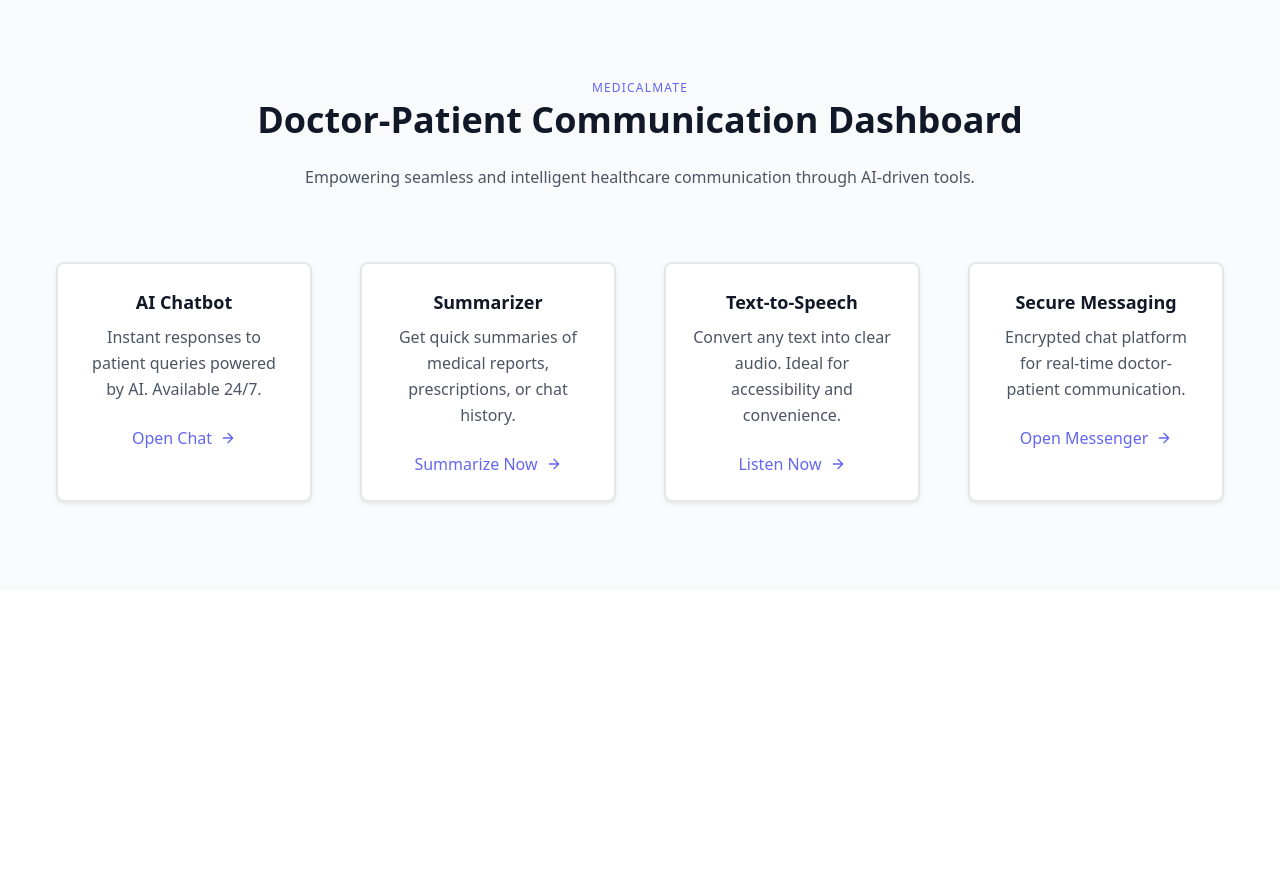
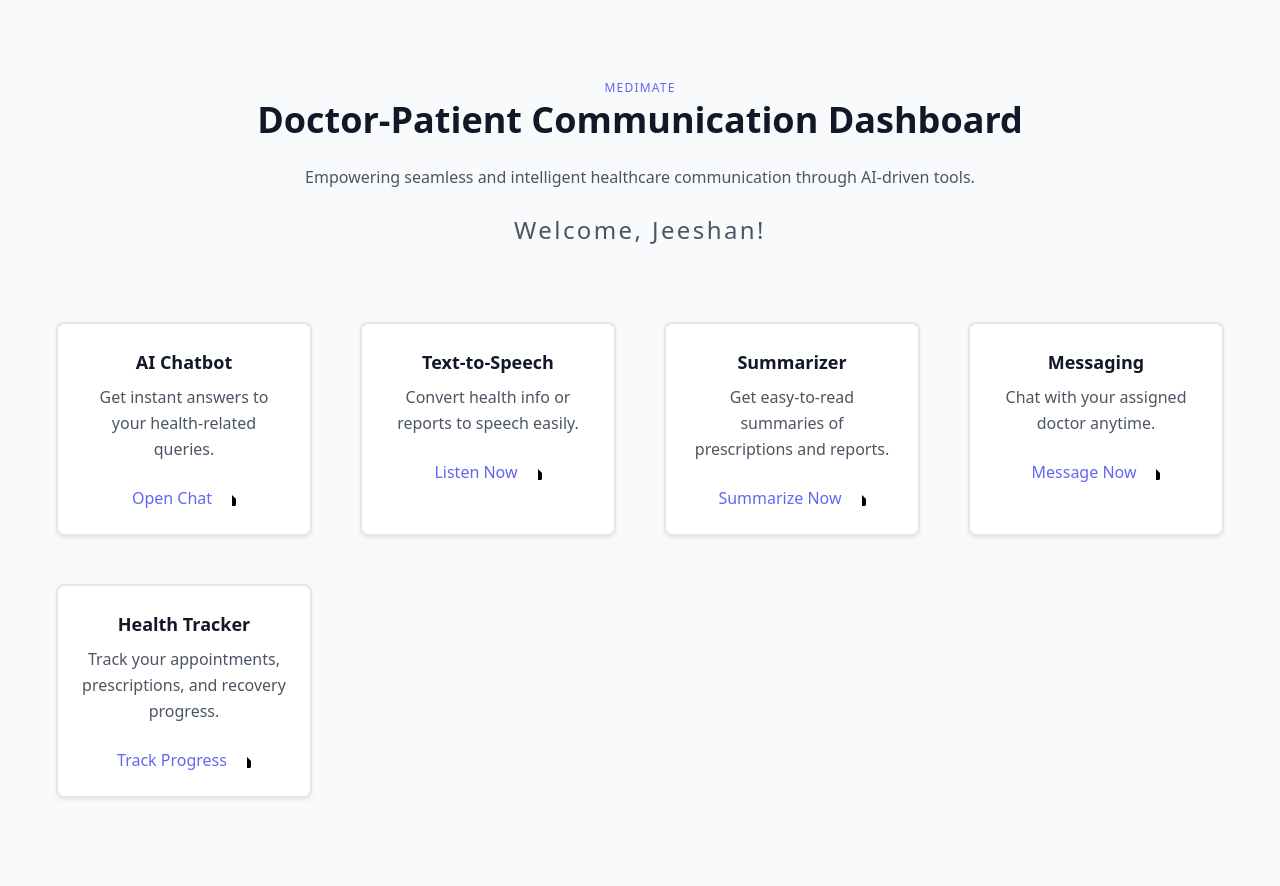
Before and after one commit to PranavKadagadakai/Doctor-Patient_Comm_Sys, a Flask app: page /dashboard in a window 1280 px wide. Shown: the part 88-974 px from the top of the page. Before the commit the page ends 593 px from the top, so only its background shows below. Run offline with Flask 3, Linux system fonts and the light colour scheme; a user stored in the database is signed in; parts of the project's set-up code (start-up, migrations or seed data) failed here and were passed over; some libraries are stand-ins or nearby versions.

Commit message:
Updated templates

```diff
--- a/app/templates/dashboard.html
+++ b/app/templates/dashboard.html
@@ -3,21 +3,81 @@
 <section class="text-gray-600 body-font bg-gray-50 py-20">
   <div class="container px-5 mx-auto">
     <div class="flex flex-col text-center w-full mb-16">
-        <h2 class="text-xs text-indigo-500 tracking-widest font-medium title-font mb-1">MEDICALMATE</h2>
+      <h2 class="text-xs text-indigo-500 tracking-widest font-medium title-font mb-1">MEDIMATE</h2>
       <h1 class="sm:text-4xl text-3xl font-bold title-font text-gray-900 mb-4">Doctor-Patient Communication Dashboard</h1>
-        <p class="lg:w-2/3 mx-auto leading-relaxed text-base text-gray-600">Empowering seamless and intelligent healthcare communication through AI-driven tools.</p>
+      <p class="lg:w-2/3 mx-auto leading-relaxed text-base text-gray-600">Empowering seamless and intelligent healthcare communication through AI-driven tools.</p><br>
+      <h1 class="text-2xl tracking-widest font-medium title-font mb-1">Welcome, {{ username }}!</h1>
     </div>
     <div class="flex flex-wrap -m-4">
+
+      {% if role == 'doctor' %}
+        <!-- Doctor Dashboard -->
+
+        <!-- Summarizer -->
+        <div class="p-4 md:w-1/2 lg:w-1/4">
+          <div class="h-full border-2 border-gray-200 rounded-lg p-6 text-center bg-white shadow-sm hover:shadow-md transition duration-300">
+            <h2 class="text-lg font-semibold text-gray-900 mb-2">Summarizer</h2>
+            <p class="leading-relaxed mb-4 text-gray-600">Quick summaries of reports, prescriptions, or chat history.</p>
+            <a href="{{ url_for('main.summarize_page') }}" class="text-indigo-500 inline-flex items-center cursor-pointer">Summarize Now
+              <svg class="w-4 h-4 ml-2" ...> <path d="M5 12h14M12 5l7 7-7 7"/> </svg>
+            </a>
+          </div>
+        </div>
+
+        <!-- Forum -->
+        <div class="p-4 md:w-1/2 lg:w-1/4">
+          <div class="h-full border-2 border-gray-200 rounded-lg p-6 text-center bg-white shadow-sm hover:shadow-md transition duration-300">
+            <h2 class="text-lg font-semibold text-gray-900 mb-2">Forum</h2>
+            <p class="leading-relaxed mb-4 text-gray-600">Share and discuss medical cases and research securely.</p>
+            <a href="{{ url_for('main.forum_page') }}" class="text-indigo-500 inline-flex items-center cursor-pointer">Go to Forum
+              <svg class="w-4 h-4 ml-2" ...> <path d="M5 12h14M12 5l7 7-7 7"/> </svg>
+            </a>
+          </div>
+        </div>
+
+        <!-- Messaging -->
+        <div class="p-4 md:w-1/2 lg:w-1/4">
+          <div class="h-full border-2 border-gray-200 rounded-lg p-6 text-center bg-white shadow-sm hover:shadow-md transition duration-300">
+            <h2 class="text-lg font-semibold text-gray-900 mb-2">Secure Messaging</h2>
+            <p class="leading-relaxed mb-4 text-gray-600">Encrypted real-time communication with patients.</p>
+            <a href="{{ url_for('main.messaging_page') }}" class="text-indigo-500 inline-flex items-center cursor-pointer">Open Messenger
+              <svg class="w-4 h-4 ml-2" ...> <path d="M5 12h14M12 5l7 7-7 7"/> </svg>
+            </a>
+          </div>
+        </div>
+
+        <!-- Tracking -->
+        <div class="p-4 md:w-1/2 lg:w-1/4">
+          <div class="h-full border-2 border-gray-200 rounded-lg p-6 text-center bg-white shadow-sm hover:shadow-md transition duration-300">
+            <h2 class="text-lg font-semibold text-gray-900 mb-2">Patient Tracking</h2>
+            <p class="leading-relaxed mb-4 text-gray-600">Monitor patient recovery and appointment status.</p>
+            <a href="{{ url_for('main.tracker_page') }}" class="text-indigo-500 inline-flex items-center cursor-pointer">Track Now
+              <svg class="w-4 h-4 ml-2" ...> <path d="M5 12h14M12 5l7 7-7 7"/> </svg>
+            </a>
+          </div>
+        </div>
+
+      {% elif role == 'patient' %}
+        <!-- Patient Dashboard -->
+
         <!-- AI Chatbot -->
         <div class="p-4 md:w-1/2 lg:w-1/4">
           <div class="h-full border-2 border-gray-200 rounded-lg p-6 text-center bg-white shadow-sm hover:shadow-md transition duration-300">
             <h2 class="text-lg font-semibold text-gray-900 mb-2">AI Chatbot</h2>
-            <p class="leading-relaxed mb-4 text-gray-600">Instant responses to patient queries powered by AI. Available 24/7.</p>
+            <p class="leading-relaxed mb-4 text-gray-600">Get instant answers to your health-related queries.</p>
             <a href="{{ url_for('main.chatbot_page') }}" class="text-indigo-500 inline-flex items-center cursor-pointer">Open Chat
-              <svg fill="none" stroke="currentColor" stroke-linecap="round" stroke-linejoin="round" stroke-width="2"
-                class="w-4 h-4 ml-2" viewBox="0 0 24 24">
-                <path d="M5 12h14M12 5l7 7-7 7" />
-              </svg>
+              <svg class="w-4 h-4 ml-2" ...> <path d="M5 12h14M12 5l7 7-7 7"/> </svg>
+            </a>
+          </div>
+        </div>
+
+        <!-- Text to Speech -->
+        <div class="p-4 md:w-1/2 lg:w-1/4">
+          <div class="h-full border-2 border-gray-200 rounded-lg p-6 text-center bg-white shadow-sm hover:shadow-md transition duration-300">
+            <h2 class="text-lg font-semibold text-gray-900 mb-2">Text-to-Speech</h2>
+            <p class="leading-relaxed mb-4 text-gray-600">Convert health info or reports to speech easily.</p>
+            <a href="{{ url_for('main.translate_page') }}" class="text-indigo-500 inline-flex items-center cursor-pointer">Listen Now
+              <svg class="w-4 h-4 ml-2" ...> <path d="M5 12h14M12 5l7 7-7 7"/> </svg>
             </a>
           </div>
         </div>
@@ -26,26 +86,9 @@
         <div class="p-4 md:w-1/2 lg:w-1/4">
           <div class="h-full border-2 border-gray-200 rounded-lg p-6 text-center bg-white shadow-sm hover:shadow-md transition duration-300">
             <h2 class="text-lg font-semibold text-gray-900 mb-2">Summarizer</h2>
-            <p class="leading-relaxed mb-4 text-gray-600">Get quick summaries of medical reports, prescriptions, or chat history.</p>
-            <a href = "{{ url_for('main.summarize_page') }}" class="text-indigo-500 inline-flex items-center cursor-pointer">Summarize Now
-              <svg fill="none" stroke="currentColor" stroke-linecap="round" stroke-linejoin="round" stroke-width="2"
-                class="w-4 h-4 ml-2" viewBox="0 0 24 24">
-                <path d="M5 12h14M12 5l7 7-7 7" />
-              </svg>
-            </a>
-          </div>
-        </div>
-
-        <!-- Text to Speech -->
-        <div class="p-4 md:w-1/2 lg:w-1/4">
-          <div class="h-full border-2 border-gray-200 rounded-lg p-6 text-center bg-white shadow-sm hover:shadow-md transition duration-300">
-            <h2 class="text-lg font-semibold text-gray-900 mb-2">Text-to-Speech</h2>
-            <p class="leading-relaxed mb-4 text-gray-600">Convert any text into clear audio. Ideal for accessibility and convenience.</p>
-            <a href = "{{ url_for('main.translate_page') }}" class="text-indigo-500 inline-flex items-center cursor-pointer">Listen Now
-              <svg fill="none" stroke="currentColor" stroke-linecap="round" stroke-linejoin="round" stroke-width="2"
-                class="w-4 h-4 ml-2" viewBox="0 0 24 24">
-                <path d="M5 12h14M12 5l7 7-7 7" />
-              </svg>
+            <p class="leading-relaxed mb-4 text-gray-600">Get easy-to-read summaries of prescriptions and reports.</p>
+            <a href="{{ url_for('main.summarize_page') }}" class="text-indigo-500 inline-flex items-center cursor-pointer">Summarize Now
+              <svg class="w-4 h-4 ml-2" ...> <path d="M5 12h14M12 5l7 7-7 7"/> </svg>
             </a>
           </div>
         </div>
@@ -53,19 +96,27 @@
         <!-- Messaging -->
         <div class="p-4 md:w-1/2 lg:w-1/4">
           <div class="h-full border-2 border-gray-200 rounded-lg p-6 text-center bg-white shadow-sm hover:shadow-md transition duration-300">
-            <h2 class="text-lg font-semibold text-gray-900 mb-2">Secure Messaging</h2>
-            <p class="leading-relaxed mb-4 text-gray-600">Encrypted chat platform for real-time doctor-patient communication.</p>
-            <a href = "{{ url_for('main.messaging_page') }}" class="text-indigo-500 inline-flex items-center cursor-pointer">Open Messenger
-              <svg fill="none" stroke="currentColor" stroke-linecap="round" stroke-linejoin="round" stroke-width="2"
-                class="w-4 h-4 ml-2" viewBox="0 0 24 24">
-                <path d="M5 12h14M12 5l7 7-7 7" />
-              </svg>
+            <h2 class="text-lg font-semibold text-gray-900 mb-2">Messaging</h2>
+            <p class="leading-relaxed mb-4 text-gray-600">Chat with your assigned doctor anytime.</p>
+            <a href="{{ url_for('main.messaging_page') }}" class="text-indigo-500 inline-flex items-center cursor-pointer">Message Now
+              <svg class="w-4 h-4 ml-2" ...> <path d="M5 12h14M12 5l7 7-7 7"/> </svg>
             </a>
           </div>
         </div>
+
+        <!-- Tracking -->
+        <div class="p-4 md:w-1/2 lg:w-1/4">
+          <div class="h-full border-2 border-gray-200 rounded-lg p-6 text-center bg-white shadow-sm hover:shadow-md transition duration-300">
+            <h2 class="text-lg font-semibold text-gray-900 mb-2">Health Tracker</h2>
+            <p class="leading-relaxed mb-4 text-gray-600">Track your appointments, prescriptions, and recovery progress.</p>
+            <a href="{{ url_for('main.tracker_page') }}" class="text-indigo-500 inline-flex items-center cursor-pointer">Track Progress
+              <svg class="w-4 h-4 ml-2" ...> <path d="M5 12h14M12 5l7 7-7 7"/> </svg>
+            </a>
+          </div>
         </div>
 
-
+      {% endif %}
+    </div>
   </div>
 </section>
 {% endblock content %}
```
Also changed, not shown: app/templates/messaging.html (+24 -19 lines). Lines whose indentation alone changed are shown as unchanged.
